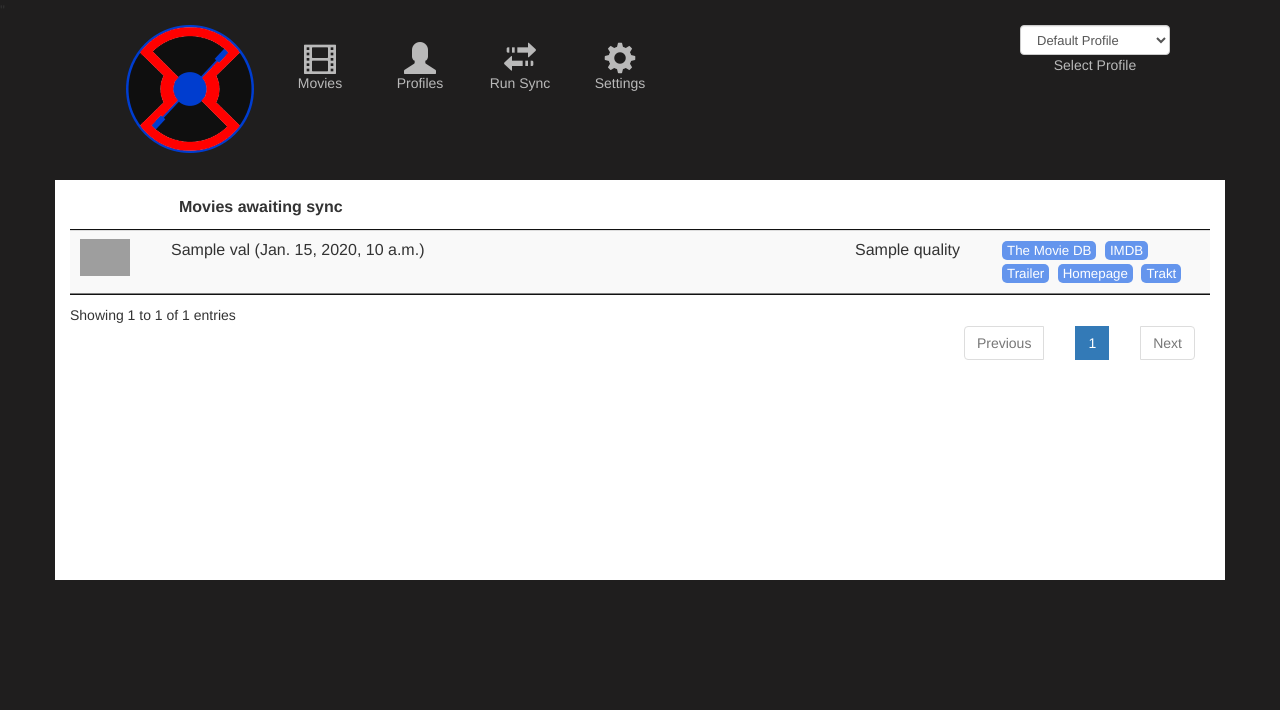
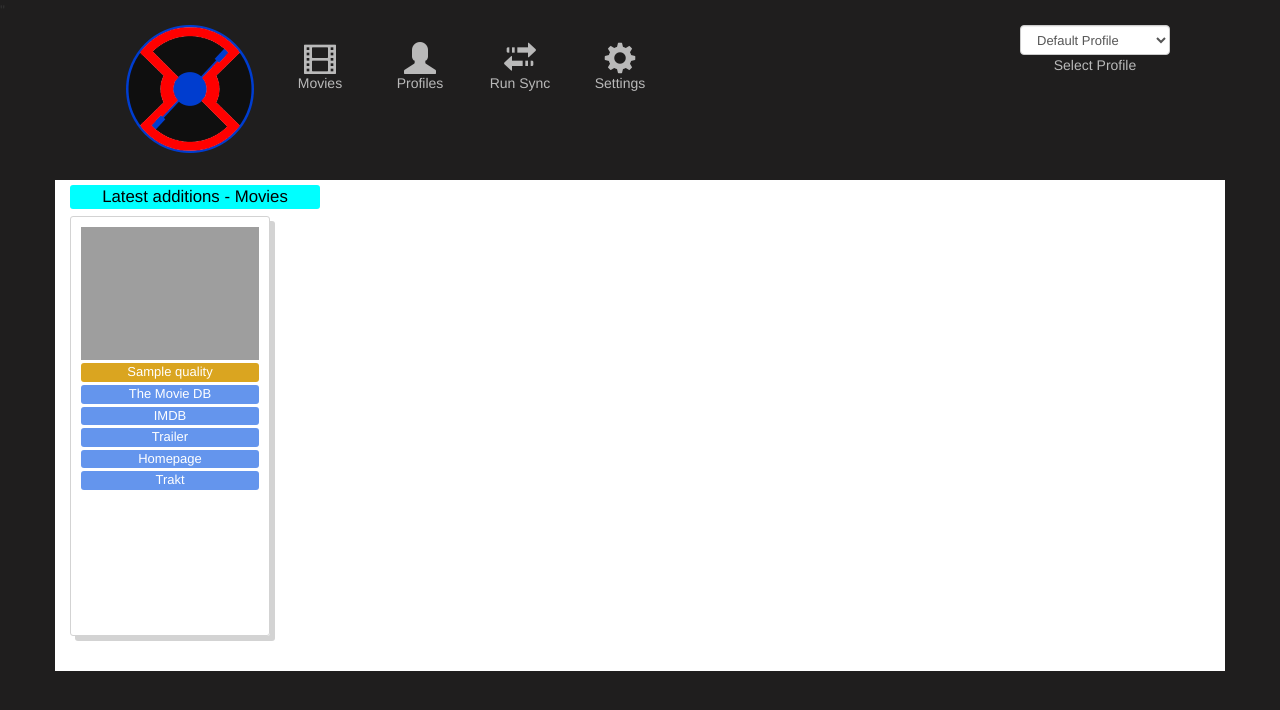
Before and after one commit to ExtensiveJS/Jibarr, a Django app: template ui/MediaFileSync/templates/mediafilesync/index.html in a window 1280 px wide. Shown: the top 710 px of the page. Run offline with Django 3.2, Linux system fonts and the light colour scheme; data comes from the database, SQL or seed files in the repository; both versions use the stored data as it was before the commit; tables that the repository leaves empty hold one stand-in row (values such as "Sample post"); the template is opened without the code that fills it: values that come from a table or form of the project are taken from there, most other values are stand-ins (such as "Sample title", 1, 10 or a date in 2020); some libraries are stand-ins or nearby versions.

Commit message:
Cleanup and getting landing page all pretty.

```diff
--- a/ui/MediaFileSync/templates/mediafilesync/index.html
+++ b/ui/MediaFileSync/templates/mediafilesync/index.html
@@ -3,74 +3,46 @@
 {% block title %}Movie List{% endblock title %}
 {% block javascript%}
 <style>
-    .siteCallout {color:white;font-size:smaller;background-color:cornflowerblue;border-radius:5px;padding:2px 5px 2px 5px;margin:2px;cursor:pointer;}
+    .movieContainer {float:left;max-width:200px;width:18%;height:420px;margin-right:20px;margin-bottom:30px;border-radius:3px;box-shadow: 5px 5px lightgrey;padding:10px;border:1px solid lightgrey;}
+    .siteContainer {cursor:pointer;background-color:cornflowerblue;color:white;font-size:small;margin-top:3px;text-align:center;border-radius:3px;}
+    .qualityContainer {background-color:goldenrod;color:white;font-size:small;margin-top:3px;text-align:center;border-radius:3px; }
 </style>
 {% endblock javascript %}
 {% block content %}
 <div class='CONTAINER'>
     {% if system_settings.radarr_enabled == 1 %}
-    <table id="tblMovies" class="table stripe">
-        <thead>
-            <tr>
-                <th>&nbsp;</th>
-                <th style="width:55px;">&nbsp;</th>
-                <th style="background-color:rgba(255,255,255,.1);" >Movies awaiting sync</th>
-                <th>&nbsp;</th>
-                <th>&nbsp;</th>
-            </tr>
-        </thead>
-        <tbody>
-            {% for val in radarr_list.movielist %}
-                <tr>
-                    <td>{{ val.id }}</td>
-                    <td style="border-bottom:1px solid gray;">
-                        <img src="http://localhost:7878/MediaCover/{{ val.id }}/poster.jpg" style="width:50px;" />
-                    </td>
-                    <td style="border-bottom:1px solid gray;">
-                        {{ val.title }} ({{ val.releaseDate }})
-                    </td>
-                    <td style="border-bottom:1px solid gray;width:125px;">
-                        {{ val.quality }}
-                    </td>
-                    <td style="border-bottom:1px solid gray;width:200px;">
-                        <span class="siteCallout" onclick="window.open('http://themoviedb.org/movie/{{ val.tmdbid }}');">The Movie DB</span>
-                        <span class="siteCallout" onclick="window.open('http://imdb.com/title/{{ val.imdbid }}');">IMDB</span>
-                        <span class="siteCallout" onclick="window.open('http://youtube.com/watch?v={{ val.youtube }}');">Trailer</span>
-                        <span class="siteCallout" onclick="window.open('http://{{ val.website }}');">Homepage</span>
-                        <span class="siteCallout" onclick="window.open('http://trakt.tv/search/tmdb/{{ val.tmdbid }}?id_type=movie');">Trakt</span>
-                    </td>
-                </tr>
-            {% endfor %}
-        </tbody>
-    </table>
-    <br />
+        <div style="width:250px;background-color:aqua;text-align:center;font-size:larger;border-radius:3px;margin-bottom:7px;">
+            Latest additions - Movies
+        </div>
+        {% for val in radarr_list.movielist %}
+            <div class="movieContainer">
+                <div>
+                    <img src="http://localhost:7878/MediaCover/{{ val.r_id }}/poster.jpg" style="cursor:pointer;width:100%" />
+                </div>
+                <div class="qualityContainer">{{ val.quality }}</div>
+                {% if val.tmdbid %}
+                <div class="siteContainer" onclick="window.open('http://themoviedb.org/movie/{{ val.tmdbid }}');">The Movie DB</div>
+                {% endif %}
+                {% if val.imdbid %}
+                <div class="siteContainer" onclick="window.open('http://imdb.com/title/{{ val.imdbid }}');">IMDB</div>
+                {% endif %}
+                {% if val.youtube %}
+                <div class="siteContainer" onclick="window.open('http://youtube.com/watch?v={{ val.youtube }}');">Trailer</div>
+                {% endif %}
+                {% if val.website %}
+                <div class="siteContainer" onclick="window.open('http://{{ val.website }}');">Homepage</div>
+                {% endif %}
+                {% if val.tmdbid %}
+                <div class="siteContainer" onclick="window.open('http://trakt.tv/search/tmdb/{{ val.tmdbid }}?id_type=movie');">Trakt</div>
+                {% endif %}
+            </div>
+        {% endfor %}
     {% endif %}
     {% if system_settings.sonarr_enabled == 1 %}
-    <table id="tblShows">
-        <thead>
-            <tr>
-                <th style='border-bottom:2px solid gray;text-align:left;'>id</th>
-                <th style='border-bottom:2px solid gray;text-align:left;'>Title</th>
-                <th style='border-bottom:2px solid gray;text-align:left;'>Released</th>
-                <th style='border-bottom:2px solid gray;text-align:left;'>lastUpd</th>
-            </tr>
-        </thead>
-    </table>
-    <br />
+        <br />
     {% endif %}
     {% if system_settings.lidarr_enabled == 1 %}
-    <table id='tblMusic'>
-        <thead>
-            <tr>
-                <th style='border-bottom:2px solid gray;text-align:left;'>id</th>
-                <th style='border-bottom:2px solid gray;text-align:left;'>Title</th>
-                <th style='border-bottom:2px solid gray;text-align:left;'>Released</th>
-                <th style='border-bottom:2px solid gray;text-align:left;'>lastUpd</th>
-            </tr>
-        </thead>
-    </table>
-    <br />
-    sdfsdafsd
+        <br />
     {% endif %}
 
 </div>
@@ -78,28 +50,6 @@
 {% block postbody %}
 <script>
     $(function () {
-        $("#tblMovies").DataTable({
-            searching: false,
-            columnDefs: [
-                {targets: 0, visible: false, searchable: false}
-            ],
-            "bLengthChange": false,
-            "bSort" : false
-        });
-        $("#tblShows").DataTable({
-            searching: false,
-            columnDefs: [
-                {targets: 0, visible: false, searchable: false}
-            ],
-            "bLengthChange": false
-        });
-        $("#tblMusic").DataTable({
-            searching: false,
-            columnDefs: [
-                {targets: 0, visible: false, searchable: false}
-            ],
-            "bLengthChange": false
-        });
     });
 </script>
 {% endblock postbody %}
--- a/ui/MediaFileSync/templates/mediafilesync/movies.html
+++ b/ui/MediaFileSync/templates/mediafilesync/movies.html
@@ -4,6 +4,7 @@
 {% block javascript%}
 <style>
     .siteCallout {color:white;font-size:smaller;background-color:cornflowerblue;border-radius:5px;padding:2px 5px 2px 5px;cursor:pointer;}
+    .qualityCallout {color:white;font-size:smaller;background-color:goldenrod;border-radius:5px;padding:2px 5px 2px 5px;margin:2px;cursor:pointer;}
     .siteCallout A {color:white;}
     .siteCallout A:HOVER {text-decoration: none;}
 </style>
@@ -43,7 +44,7 @@
                 <td style="border-bottom:1px solid gray;"><a href="{{ system_settings.radarr_path }}/movies/{{ val.titleSlug }}" target="_new">{{ val.title }}</a></td>
                 <td style="border-bottom:1px solid gray;">{{ val.releaseDate }}</td>
                 <td style="border-bottom:1px solid gray;">{{ val.rating }}</td>
-                <td style="border-bottom:1px solid gray;">{{ val.quality }}</td>
+                <td style="border-bottom:1px solid gray;"><span class="qualityCallout">{{ val.quality }}</span></td>
                 <td style="border-bottom:1px solid gray;width:150px;">
                     {% if val.tmdbid %}
                     <span class="siteCallout"><a href='http://themoviedb.org/movie/{{ val.tmdbid }}' target="_new">The Movie DB</a></span>
```
Also changed, not shown: ui/MediaFileSync/views/index.py (+99 -52 lines), ui/MediaFileSync/static/mediafilesync/favicon.ico, ui/db.sqlite3, ui/nzbdrone.db (deleted).
